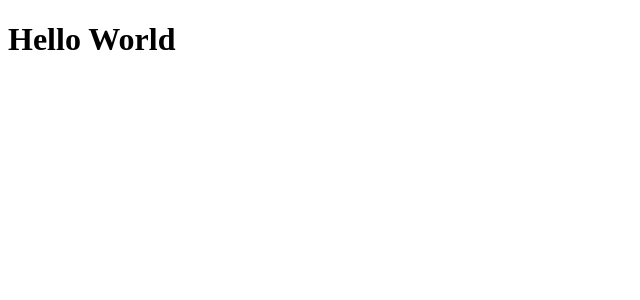
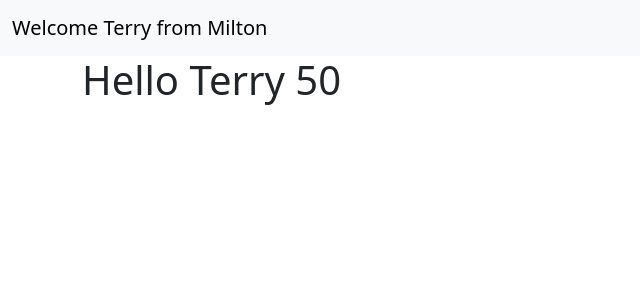
Before and after one commit to terrykub80/React-Intro, a React (Create React App) app: page / in a window 1280 px wide. Shown: the top 300 px of the page, without its empty margins (0-640 px from the left). Built offline with nearby package versions, Linux system fonts and the light colour scheme.

Commit message:
added navbar with props

```diff
--- a/public/index.html
+++ b/public/index.html
@@ -1,14 +1,15 @@
 <!DOCTYPE html>
 <html lang="en">
 <head>
-  <meta charset="UTF-8">
-  <meta http-equiv="X-UA-Compatible" content="IE=edge">
-  <meta name="viewport" content="width=device-width, initial-scale=1.0">
-  <title>React Into</title>
+    <meta charset="UTF-8">
+    <meta http-equiv="X-UA-Compatible" content="IE=edge">
+    <meta name="viewport" content="width=device-width, initial-scale=1.0">
+    <title>React Intro</title>
+    <link rel="stylesheet" href="https://cdn.jsdelivr.net/npm/bootstrap@5.3.0-alpha1/dist/css/bootstrap.min.css">
 </head>
 <body>
     <!-- React application grabs this element and injects the app as a child element -->
-  <div id="root"></div>
+    <div id="root"></div>
 </body>
 
 </html>
--- a/src/App.js
+++ b/src/App.js
@@ -1,7 +1,15 @@
-
+import Navbar from "./components/Navbar";
 
 function App() {
-  return <h1>Hello World</h1>
-}
+    let myName = 'Terry'
+    return (
+        <>
+            <Navbar name={myName} city="Milton" test={123}/>
+            <div className="container">
+                <h1>Hello {myName} {10*5} </h1>
+            </div>
+        </>
+        );
+};
 
 export default App;
--- /dev/null
+++ b/src/components/Navbar.jsx
@@ -0,0 +1,13 @@
+import React from 'react'
+
+export default function Navbar(props) {
+    console.log(props);
+    console.log(typeof props);
+    return (
+        <nav className='navbar bg-body-tertiary'>
+            <div className='container-fluid'>
+                <a className='navbar-brand' href="/">Welcome {props.name} from {props.city}</a>
+            </div>
+        </nav>
+  );
+};
--- a/src/index.js
+++ b/src/index.js
@@ -4,11 +4,11 @@
 
 const root = ReactDOM.createRoot(document.getElementById('root'));
 root.render(
-  <React.StrictMode>
-    <App />
-    {/* this is pulling and running the App funtion from App.js */}
-    {/* it's added to the 'root' div on index.html */}
-</React.StrictMode>
+    <React.StrictMode>
+        <App />
+        {/* ^^this is pulling and running the App funtion from App.js */}
+        {/* it's added to the 'root' div on index.html */}
+    </React.StrictMode>
 );
 
 // If you want to start measuring performance in your app, pass a function
```
